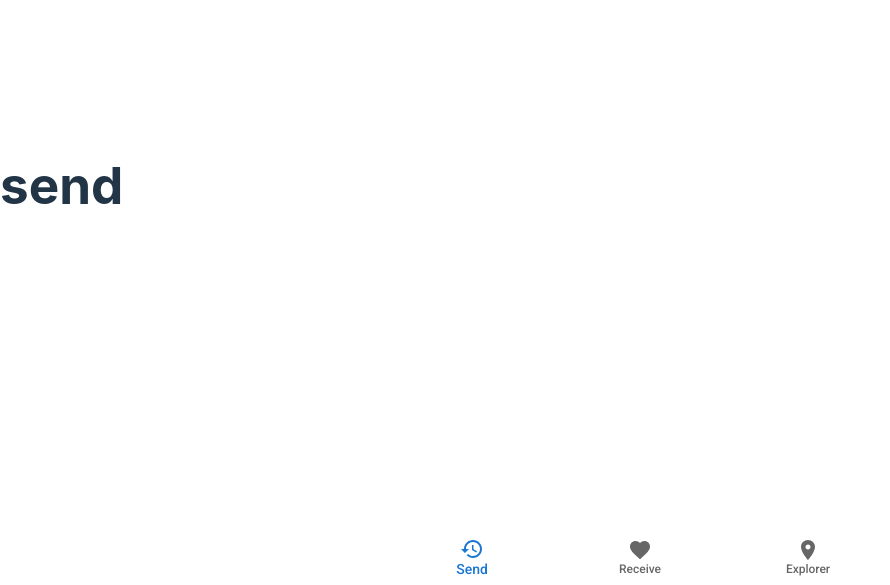
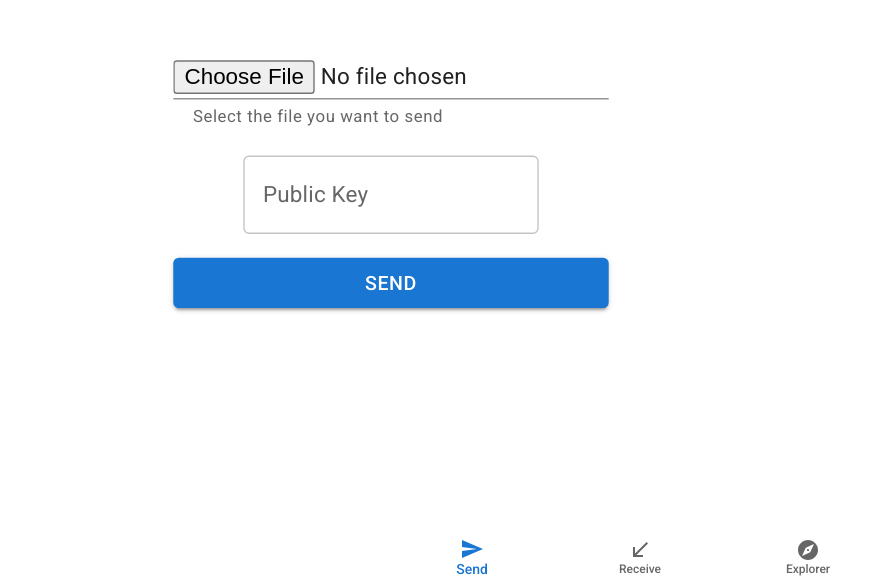
Before and after one commit to hainsdominic/bendit, a React app: page / in a window 1280 px wide. Shown: the part 215-800 px from the top of the page, without its empty margins (0-890 px from the left). Built offline with nearby package versions, Linux system fonts and the light colour scheme; the HTML template or start-up script is replaced by a standard one.

Commit message:
feat: send message to the blockchain

```diff
--- a/src/App.tsx
+++ b/src/App.tsx
@@ -1,12 +1,13 @@
 import { useState } from 'react';
 import Navigations from './components/Navigations';
+import SendFile from './components/send/SendFile';
 
 function App() {
     const [value, setValue] = useState(0);
 
     const ShowPages = () => {
         if (value === 0) {
-            return <h1> send</h1>;
+            return <SendFile />;
         } else if (value === 1) {
             return <h1> receive</h1>;
         } else if (value === 2) {
@@ -18,7 +19,9 @@ function App() {
     return (
         <div>
             <ShowPages />
-            <Navigations value={value} setValue={setValue} />
+            <div>
+                <Navigations value={value} setValue={setValue} />
+            </div>
         </div>
     );
 }
--- a/src/components/Navigations.tsx
+++ b/src/components/Navigations.tsx
@@ -1,11 +1,10 @@
 import { useState } from 'react';
 import { makeStyles } from '@mui/styles';
-import Box from '@mui/material/Box';
 import BottomNavigation from '@mui/material/BottomNavigation';
 import BottomNavigationAction from '@mui/material/BottomNavigationAction';
-import RestoreIcon from '@mui/icons-material/Restore';
-import FavoriteIcon from '@mui/icons-material/Favorite';
-import LocationOnIcon from '@mui/icons-material/LocationOn';
+import SendIcon from '@mui/icons-material/Send';
+import CallReceivedIcon from '@mui/icons-material/CallReceived';
+import ExploreIcon from '@mui/icons-material/Explore';
 
 const useStyles = makeStyles({
     root: {
@@ -28,7 +27,7 @@ const Navigations = ({ value, setValue }: Props) => {
     const classes = useStyles();
 
     return (
-        <Box className={classes.root}>
+        <div className={classes.root}>
             <BottomNavigation
                 showLabels
                 value={value}
@@ -38,21 +37,21 @@ const Navigations = ({ value, setValue }: Props) => {
             >
                 <BottomNavigationAction
                     label='Send'
-                    icon={<RestoreIcon />}
+                    icon={<SendIcon />}
                     className={classes.navAction}
                 />
                 <BottomNavigationAction
                     label='Receive'
-                    icon={<FavoriteIcon />}
+                    icon={<CallReceivedIcon />}
                     className={classes.navAction}
                 />
                 <BottomNavigationAction
                     label='Explorer'
-                    icon={<LocationOnIcon />}
+                    icon={<ExploreIcon />}
                     className={classes.navAction}
                 />
             </BottomNavigation>
-        </Box>
+        </div>
     );
 };
 
--- /dev/null
+++ b/src/components/send/SendFile.tsx
@@ -0,0 +1,129 @@
+import React, { useState } from 'react';
+import { makeStyles } from '@mui/styles';
+import Container from '@mui/material/Container';
+import Grid from '@mui/material/Grid';
+import TextField from '@mui/material/TextField';
+import Button from '@mui/material/Button';
+import Input from '@mui/material/Input';
+import FormControl from '@mui/material/FormControl';
+import FormHelperText from '@mui/material/FormHelperText';
+
+import { invoke } from '@tauri-apps/api';
+
+const useStyles = makeStyles((theme) => ({
+    root: {
+        '& .MuiTextField-root': {
+            margin: 1,
+        },
+    },
+    container: {
+        display: 'flex',
+        alignItems: 'center',
+        justifyContent: 'center',
+        transform: 'translateX(50%) scale(1.4)',
+        padding: 5,
+        paddingBottom: 10,
+        backgroundColor: 'white',
+        borderRadius: 10,
+        width: '60%',
+        height: '50%',
+    },
+}));
+
+const SendFile = () => {
+    const classes = useStyles();
+    const [file, setFile] = useState(null);
+    const [publicKey, setPublicKey] = useState('');
+    const [error, setError] = useState(false);
+    const [helperText, setHelperText] = useState('');
+
+    const handleFileChange = (event: any) => {
+        setFile(event.target?.files[0]);
+    };
+
+    const handlePublicKeyChange = (event: any) => {
+        setPublicKey(event.target.value);
+    };
+
+    const handleSubmit = (event: any) => {
+        event.preventDefault();
+        if (!file) {
+            setError(true);
+            setHelperText('Please select a file to send');
+        } else if (!publicKey) {
+            setError(true);
+            setHelperText('Please enter a public key');
+        } else {
+            // Send file and public key to TCP/IP server
+            // Example code for sending file to server using fetch API
+            const formData = new FormData();
+            formData.append('file', file);
+            formData.append('publicKey', publicKey);
+            // invoke('get_reciepient_ip', { publicKey: publicKey }).then(
+            //     (res) => {
+            //         console.log(res);
+            //     }
+            // );
+            // invoke('send_file', { file: file, publicKey: publicKey }).then((res) => {
+            //     console.log(res);
+            // });
+            // fetch('<server-url>', {
+            //     method: 'POST',
+            //     body: formData,
+            // })
+            //     .then((response) => {
+            //         if (!response.ok) {
+            //             throw Error(response.statusText);
+            //         }
+            //         return response.json();
+            //     })
+            //     .then((data) => {
+            //         console.log(data);
+            //         // Handle server response
+            //     })
+            //     .catch((error) => {
+            //         console.log(error);
+            //         // Handle error
+            //     });
+        }
+    };
+
+    return (
+        <Container className={classes.container}>
+            <form className={classes.root} onSubmit={handleSubmit}>
+                <Grid container direction='column'>
+                    <FormControl sx={{ margin: 2 }}>
+                        <Input
+                            type='file'
+                            id='file-input'
+                            onChange={handleFileChange}
+                        />
+                        <FormHelperText>
+                            Select the file you want to send
+                        </FormHelperText>
+                    </FormControl>
+                    <TextField
+                        id='public-key'
+                        label='Public Key'
+                        variant='outlined'
+                        value={publicKey}
+                        onChange={handlePublicKeyChange}
+                        error={error}
+                        helperText={helperText}
+                        sx={{ alignSelf: 'center' }}
+                    />
+                    <Button
+                        type='submit'
+                        variant='contained'
+                        color='primary'
+                        sx={{ margin: 2 }}
+                    >
+                        Send
+                    </Button>
+                </Grid>
+            </form>
+        </Container>
+    );
+};
+
+export default SendFile;
```
Also changed, not shown: 1 other file (tests, documents, lock files or other folders).
